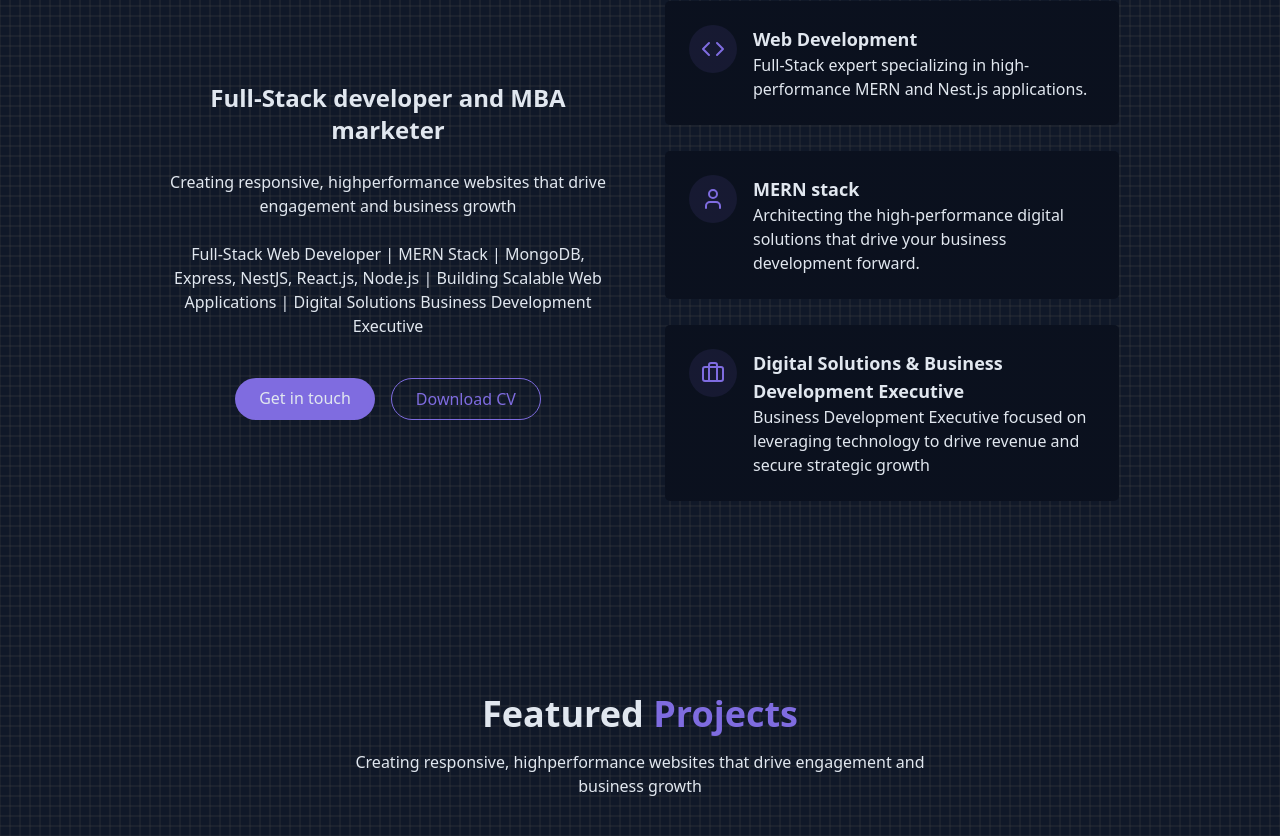
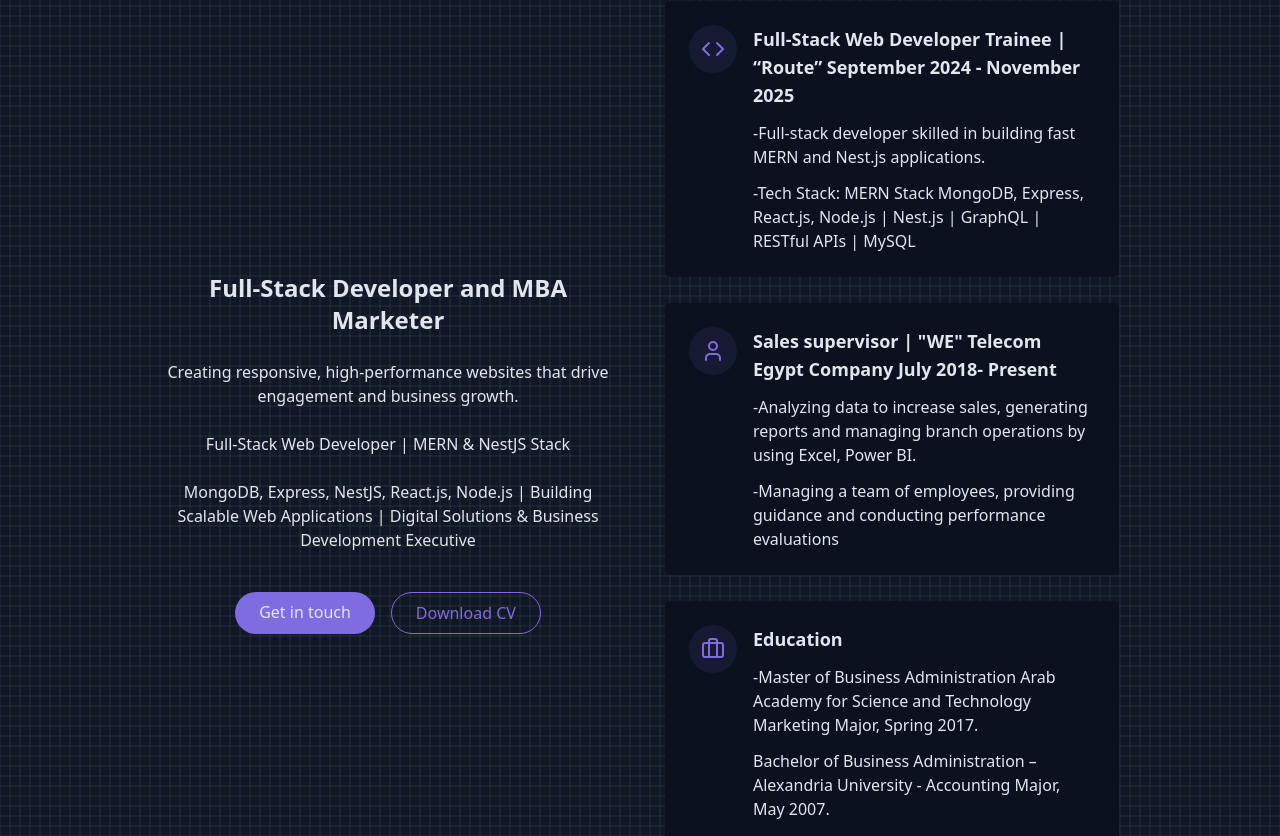
Before and after one commit to eslamgh1/eslam-gomaa, a React (Vite) app: page / in a window 1280 px wide. Shown: the part 984-1820 px from the top of the page. Built offline with nearby package versions, Linux system fonts and the light colour scheme.

Commit message:
section about me is updated

```diff
--- a/src/components/AboutSection.jsx
+++ b/src/components/AboutSection.jsx
@@ -11,16 +11,18 @@ export const AboutSection = () => {
         <div className="grid grid-cols-1 md:grid-cols-2 gap-12 items-center">
           <div className="space-y-6">
             <h3 className="text-2xl font-semibold">
-              Full-Stack developer and MBA marketer
+              Full-Stack Developer and MBA Marketer
             </h3>
 
             <p className="text-muted-foreground">
-              Creating responsive, highperformance websites that drive
-              engagement and business growth
+              Creating responsive, high-performance websites that drive engagement and business growth.
             </p>
 
             <p className="text-muted-foreground">
-              Full-Stack Web Developer | MERN Stack | MongoDB, Express, NestJS, React.js, Node.js | Building Scalable Web Applications | Digital Solutions Business Development Executive
+             Full-Stack Web Developer | MERN & NestJS Stack
+            </p>
+            <p className="text-muted-foreground">
+             MongoDB, Express, NestJS, React.js, Node.js | Building Scalable Web Applications | Digital Solutions & Business Development Executive
             </p>
 
             <div className="flex flex-col sm:flex-row gap-4 pt-4 justify-center">
@@ -28,7 +30,7 @@ export const AboutSection = () => {
                 Get in touch
               </a>
               <a
-                href="/projects/eslam-gomaa-cv.pdf"
+                href="/projects/Full-Stack-Developer-Eslam-Gomaa.pdf"
                 className="px-6 py-2 rounded-full border border-primary text-primary hover:bg-primary/10 transition-colors duration-300"
               >
                 Download CV
@@ -42,10 +44,15 @@ export const AboutSection = () => {
                   <Code className="h-6 w-6 text-primary" />
                 </div>
                 <div className="text-left">
-                  <h4 className="font-semibold text-lg">Web Development</h4>
-                  <p className="text-muted-foreground">
-                    Full-Stack expert specializing in high-performance MERN and Nest.js applications.
+                  <h4 className="font-semibold text-lg pb-3">Full-Stack Web Developer Trainee | “Route” September 2024 - November 2025
+</h4>
+                  <p className="text-muted-foreground pb-3">
+                    -Full-stack developer skilled in building fast MERN and Nest.js applications.
                   </p>
+                  <h2 className="text-muted-foreground">
+                    -Tech Stack: MERN Stack MongoDB, Express, React.js, Node.js
+                    | Nest.js | GraphQL | RESTful APIs | MySQL
+                  </h2>
                 </div>
               </div>
             </div>
@@ -55,9 +62,15 @@ export const AboutSection = () => {
                   <User className="h-6 w-6 text-primary" />
                 </div>
                 <div className="text-left">
-                  <h4 className="font-semibold text-lg">MERN stack</h4>
+                  <h4 className="font-semibold text-lg pb-3">Sales supervisor | "WE" Telecom Egypt Company
+                    July 2018- Present</h4>
+                  <p className="text-muted-foreground pb-3">
+                    -Analyzing data to increase sales, generating reports and
+                    managing branch operations by using Excel, Power BI.
+                  </p>
                   <p className="text-muted-foreground">
-                    Architecting the high-performance digital solutions that drive your business development forward.
+                    -Managing a team of employees, providing guidance and
+                    conducting performance evaluations
                   </p>
                 </div>
               </div>
@@ -68,9 +81,22 @@ export const AboutSection = () => {
                   <Briefcase className="h-6 w-6 text-primary" />
                 </div>
                 <div className="text-left">
-                  <h4 className="font-semibold text-lg">Digital Solutions & Business Development Executive</h4>
+                  <h4 className="font-semibold text-lg pb-3">Education </h4>
+                  <p className="text-muted-foreground pb-3">
+                    -Master of Business Administration
+                    Arab Academy for Science and
+                    Technology Marketing Major,
+                    Spring 2017.
+                  </p>
+                  <p className="text-muted-foreground pb-3">
+                    Bachelor of Business Administration –
+                    Alexandria University - Accounting
+                    Major, May 2007.
+
+                  </p>
                   <p className="text-muted-foreground">
-                    Business Development Executive focused on leveraging technology to drive revenue and secure strategic growth
+                    -Full-Stack development diploma
+                    Rout IT Training Center | Nov 2025
                   </p>
                 </div>
               </div>
--- a/src/components/HeroSection.jsx
+++ b/src/components/HeroSection.jsx
@@ -19,8 +19,8 @@ export const HeroSection = () => {
           </h1>
 
           <p className="text-lg md:text-xl text-muted-foreground max-2-2xl max-auto opacity-0 animate-fade-in-delay-3">
-            Full-Stack Web Developer | MERN Stack | MongoDB, Express, React.js,
-            Node.js | Building Scalable Web Applications | Digital Solutions
+            Full-Stack Web Developer | MERN Stack | React.js, Node.js, NestJs, Express, MongoDB,
+            | Building Scalable Web Applications | Digital Solutions
             Business Development Executive
           </p>
 
```
Also changed, not shown: 2 other files (tests, documents, lock files or other folders).
